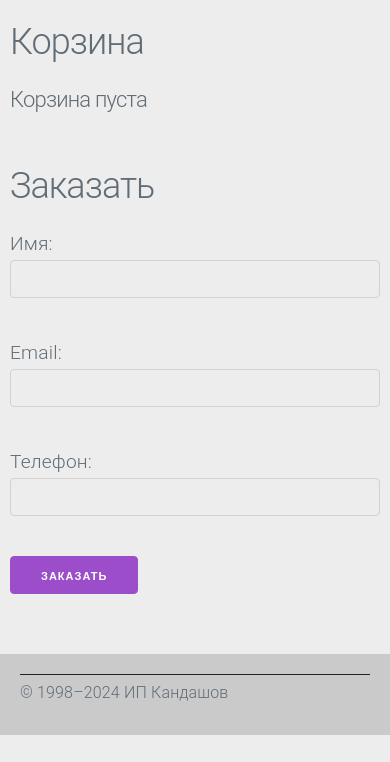
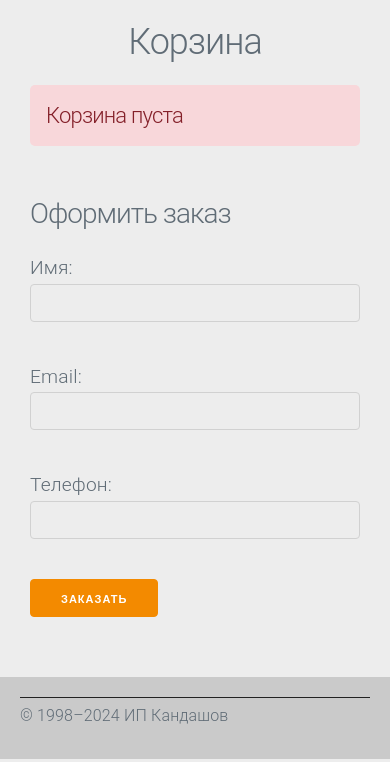
Before and after one commit to Captoweb/santekh-shop, a PHP site: page /mini-shop-2/cart in a window 390 px wide. Shown: the part 82-844 px from the top of the page. Run offline with PHP 8.4, Linux system fonts and the light colour scheme.

Commit message:
add form padding and orange button

```diff
--- a/css/media.css
+++ b/css/media.css
@@ -58,6 +58,26 @@
     footer .footer_top {
         display: none;
     }
+
+    .email-field {
+        margin-left: 20px;
+        margin-right: 20px;
+    }
+
+    .cart-title {
+        text-align: center;
+    }
+
+    .cart-order {
+        margin-left: 20px;
+        margin-right: 20px;
+    }
+
+    .main-cart {
+        margin-left: 20px;
+        margin-right: 20px;
+    }
+
 }
 
 @media screen and (max-width: 600px) {
--- a/css/style.css
+++ b/css/style.css
@@ -163,6 +163,11 @@ nav.nav a:hover {
     margin-bottom: 20px;
     color: #161616;
     font-size: 16px;
+    font-weight: 700;
+}
+
+.mini-cart h5 {
+    font-weight: 700;
 }
 
 .img-mini {
@@ -316,17 +321,18 @@ hr {
     overflow: hidden;
 }
 
-/* .add-to-cart {
-    background: #ccc;
-    cursor: pointer;
+.add-to-cart {
+    background: #f38a00;
+    border: 0.1rem solid #f38a00;
 }
 
 .add-to-cart:hover {
-    background: #222;
-} */
+    /* background: #f7910d;
+    border: 0.1rem solid #f7910d; */
+}
 
 .add-to-cart:active {
-    background: #4a106d;
+    background: #f38a00;
 }
 
 .main-cart {
@@ -432,6 +438,16 @@ button.plus-goods, button.minus-goods {
 .email-field input {
     font-size: 1.1em;
 }
+.send-email {
+    background: #f38a00;
+    border: 0.1rem solid #f38a00;
+}
+
+.send-email:hover {
+    /* background: #f7910d;
+    border: 0.1rem solid #f7910d; */
+}
+
 
    /* footer  */
 
@@ -448,6 +464,15 @@ footer .footer_top {
     display: flex;
     justify-content: space-between;
     flex-wrap: wrap;
+}
+
+.footer-home_text a {
+    color: #3A3A44;
+}
+
+.footer-home_text img {
+    position: relative;
+    top: 2px;
 }
 
 footer .footer_top ul li {
@@ -489,4 +514,5 @@ button.buttonGray {
 .bottom-menu_icon {
     height: 28px;
     width: auto;
+    margin-top: 5px;
 }
--- a/js/cart.js
+++ b/js/cart.js
@@ -8,7 +8,7 @@ function loadCart() {
             showCart();
     }
     else {
-        $('.main-cart').html("<h4>Корзина пуста</h4>");
+        $('.main-cart').html("<h4 style='color:#842029; background:#f8d7da; padding:16px;border-radius:5px'>Корзина пуста</h4>");
 
     }
 }
--- a/templates/cart.php
+++ b/templates/cart.php
@@ -1,10 +1,10 @@
 <div class="container cart-container">
     <main>
-        <h2>Корзина</h2>
+        <h2 class="cart-title">Корзина</h2>
         <div class="main-cart"></div>
         <div class="total-amount"></div>
 
-        <h2>Заказать</h2>
+        <h3 class="cart-order">Оформить заказ</h3>
         <div class="email-field">
             <p>Имя: <input type="text" id="ename"></p>
             <p>Email: <input type="text" id="email"></p>
--- a/templates/footer.php
+++ b/templates/footer.php
@@ -4,15 +4,16 @@
 
             <div class="footer_top">
                 <ul>
+                    <li class="footer-home_text"><a href="#"><img src="../../icons/home-8-orange.svg" alt="">&nbsp;Главная</a></li>
                     <li>Контакты</li>
                     <li><a href="tel:+79514946767">8 951 494 67 67</a>&nbsp;&nbsp;&nbsp;<a href="https://t.me/+79514946767"><img src="../telegram-icon.png" style="position: relative;top: 10px;" /></a></li>
                     <li>olegkandasov@gmail.com</li>
-                    <li>г. Ростов-на-Дону Лесополоса №1</li>
                 </ul>
                 <ul>
                     <li>Доставка</li>
                     <li>Доставка по городу</li>
                     <li>Самовывоз</li>
+                    <li>г. Ростов-на-Дону Лесополоса №1</li>
                 </ul>
                 <ul>
                     <li>Клиентам</li>
```
Also changed, not shown: icons/home-8-orange.svg (added).
